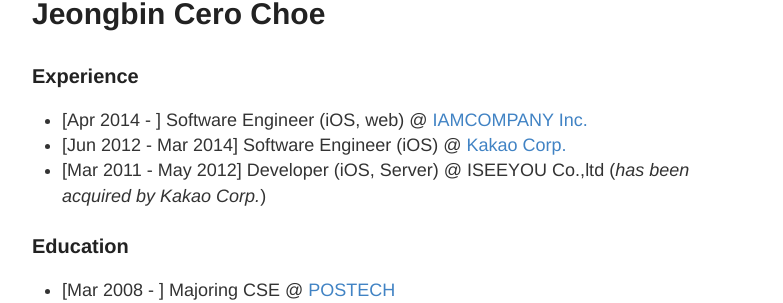
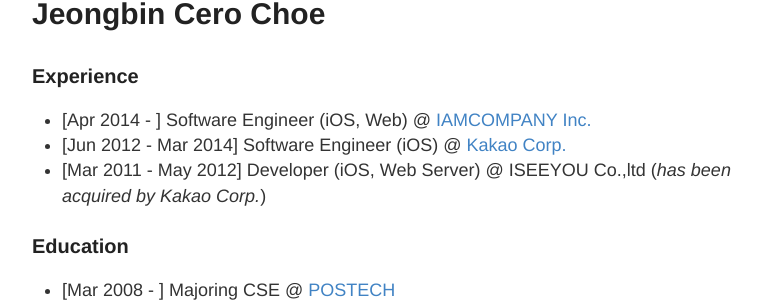
Before and after one commit to cerochoe/cerochoe.github.io, a Jekyll site: the page built from about.md, in a window 1280 px wide. Shown: the part 168-471 px from the top of the page, without its empty margins (248-1031 px from the left). Built offline with Jekyll 4.4.1, drawn with Linux system fonts in a browser that asks for light colours.

Commit message:
Modify about

```diff
--- a/about.md
+++ b/about.md
@@ -6,9 +6,9 @@
 
 
 ### Experience ###
-* [Apr 2014 - ] Software Engineer (iOS, web) @ <a href="http://www.iamcompany.net" target="blank">IAMCOMPANY Inc.</a>
+* [Apr 2014 - ] Software Engineer (iOS, Web) @ <a href="http://www.iamcompany.net" target="blank">IAMCOMPANY Inc.</a>
 * [Jun 2012 - Mar 2014] Software Engineer (iOS) @ <a href="http://www.kakaocorp.com" target="blank">Kakao Corp.</a>
-* [Mar 2011 - May 2012] Developer (iOS, Server) @ ISEEYOU Co.,ltd (*has been acquired by Kakao Corp.*)
+* [Mar 2011 - May 2012] Developer (iOS, Web Server) @ ISEEYOU Co.,ltd (*has been acquired by Kakao Corp.*)
 
 ### Education ###
 * [Mar 2008 - ] Majoring CSE @ <a href="http://www.postech.edu" target="blank">POSTECH</a>
```
